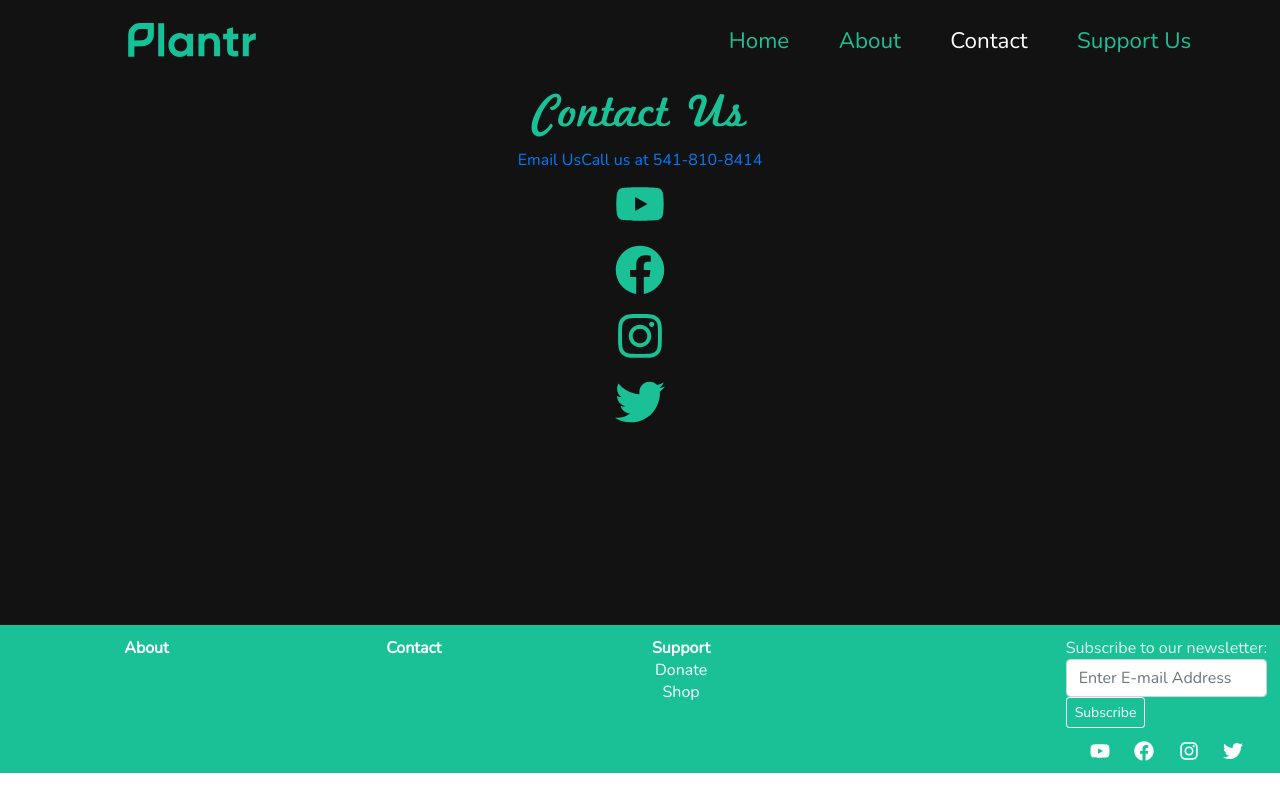
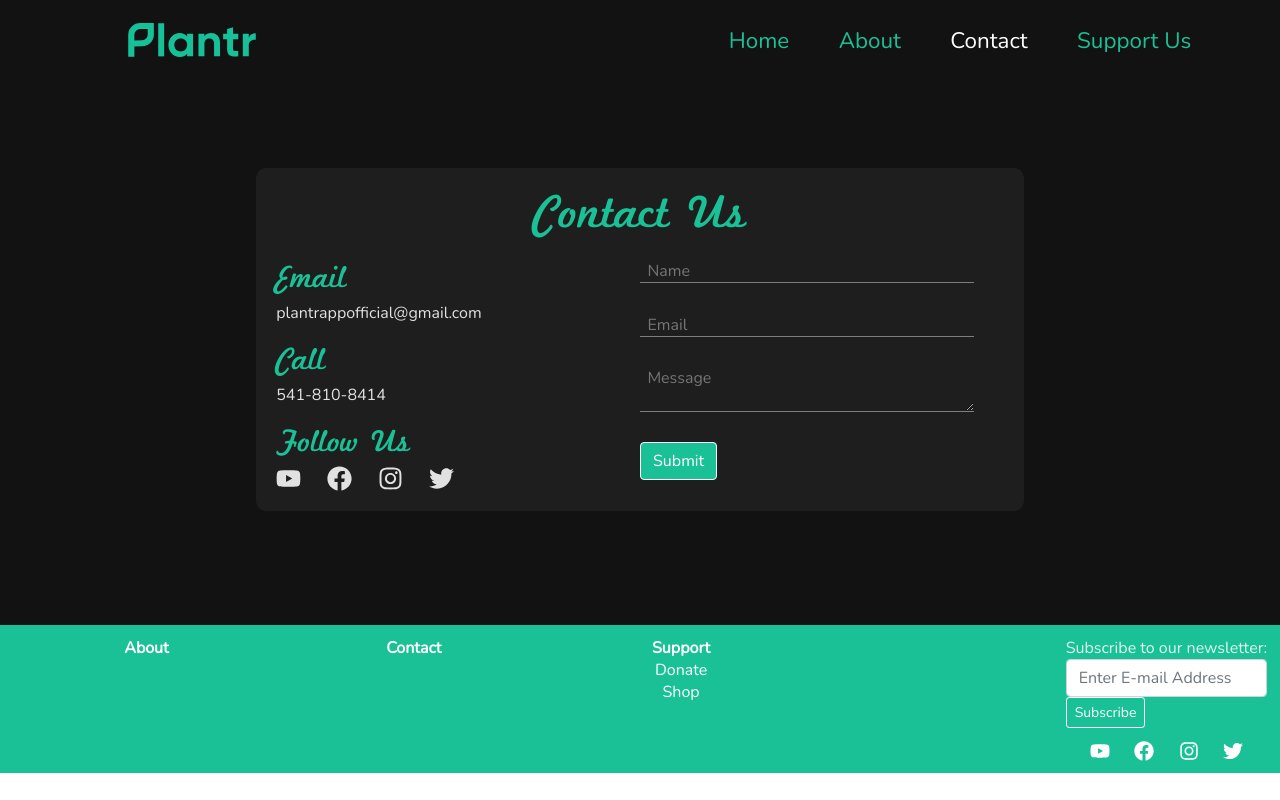
Before and after one commit to Plantrapp/plantrMarketing, a React (Create React App) app: page /nav/contact in a window 1280 px wide. Built offline with nearby package versions, Linux system fonts and the light colour scheme.

Commit message:
finished contact page V.1

```diff
--- /dev/null
+++ b/src/pages/Contact/Contact.css
@@ -0,0 +1,45 @@
+.contact-container {
+  display: flex;
+  flex-direction: column;
+  background-color: rgba(255, 255, 255, 0.05);
+  width: 60%;
+  border-radius: 10px;
+  padding: 1%;
+}
+.contact-left {
+  display: flex;
+  flex-direction: column;
+  width: 50%;
+  text-align: left;
+}
+.inputting {
+  background-color: rgba(0, 0, 0, 0);
+  border: none;
+  border-bottom: 1px solid rgb(126, 126, 126);
+  outline: none;
+  padding: 0% 2%;
+  width: 90%;
+  color: rgba(255, 255, 255, 0.38);
+  margin: 2% 0;
+}
+.inputting:focus {
+  background-color: rgba(0, 0, 0, 0);
+  border: none;
+  border-bottom: 1px solid rgb(126, 126, 126);
+  border-radius: 0;
+  outline-style: none;
+  text-decoration: none;
+  color: rgba(255, 255, 255, 0.87);
+}
+.contact-sections {
+  margin: 2%;
+}
+.contact-sections a {
+  color: rgba(255, 255, 255, 0.87);
+  text-decoration: none;
+}
+.contact-socials {
+  display: flex;
+  justify-content: space-between;
+  width: 50%;
+}
--- a/src/pages/Contact/Contact.js
+++ b/src/pages/Contact/Contact.js
@@ -1,40 +1,97 @@
-import React from "react";
+import React, { useState } from "react";
 import { FaFacebook, FaInstagram, FaYoutube, FaTwitter } from "react-icons/fa";
+import "./Contact.css";
+import { Button, Col, Container, Row } from "react-bootstrap";
+import Form from "react-bootstrap/Form";
 
 export default function Contact() {
+  const [email, setEmail] = useState("");
+  const [name, setName] = useState("");
+  const [message, setMessage] = useState("");
   return (
-    <div className="content">
+    <div className="content content-container center">
+      <div className="contact-container">
         <h1 className="plantrFont">Contact Us</h1>
-      <a href="mailto:plantrappofficial@gmail.com">Email Us</a>
-      <a href="tel:5418108414">Call us at 541-810-8414</a>
+
+        <div className="content-container flex-row">
+          <div className="contact-left">
+            <div className="contact-sections">
+              <h4 className="plantrFont">Email</h4>
+              <a href="mailto:plantrappofficial@gmail.com">
+                plantrappofficial@gmail.com
+              </a>
+            </div>
+            <div className="contact-sections">
+              <h4 className="plantrFont">Call</h4>
+              <a href="tel:5418108414">541-810-8414</a>
+            </div>
+            <div className="contact-sections">
+              <h4 className="plantrFont"> Follow Us</h4>
+              <div className="contact-socials">
                 <a
                   href="https://www.youtube.com/channel/UCS-dlSvy-wa64lyGy2ppivw/featured"
                   target="_blank"
-        className="nav-link"
                 >
-        <FaYoutube size={50} />
+                  <FaYoutube size={25} />
                 </a>
                 <a
                   href="https://www.facebook.com/Plantrappofficial"
                   target="_blank"
-        className="nav-link"
                 >
-        <FaFacebook size={50} />
+                  <FaFacebook size={25} />
                 </a>
                 <a
                   href="https://www.instagram.com/plantrappofficial/"
                   target="_blank"
-        className="nav-link"
                 >
-        <FaInstagram size={50} />
+                  <FaInstagram size={25} />
                 </a>
-      <a
-        href="https://twitter.com/AppPlantr"
-        target="_blank"
-        className="nav-link"
-      >
-        <FaTwitter size={50} />
+                <a href="https://twitter.com/AppPlantr" target="_blank">
+                  <FaTwitter size={25} />
                 </a>
+              </div>
+            </div>
+          </div>
+
+          <div className="contact-left">
+            <Form>
+              <Form.Group>
+                <input
+                  type="text"
+                  name="email"
+                  value={email}
+                  onChange={(e) => setEmail(e.target.value)}
+                  placeholder="Name"
+                  className="inputting"
+                />
+              </Form.Group>
+              <Form.Group>
+                <input
+                  type="email"
+                  name="name"
+                  value={name}
+                  onChange={(e) => setName(e.target.value)}
+                  placeholder="Email"
+                  className="inputting"
+                />
+              </Form.Group>
+              <Form.Group>
+                <textarea
+                  type=""
+                  name="message"
+                  value={message}
+                  onChange={(e) => setMessage(e.target.value)}
+                  placeholder="Message"
+                  className="inputting"
+                />
+              </Form.Group>
+              <Form.Group>
+                <Button type="submit">Submit</Button>
+              </Form.Group>
+            </Form>
+          </div>
+        </div>
+      </div>
     </div>
   );
 }
```
Lines whose indentation alone changed are shown as unchanged.
